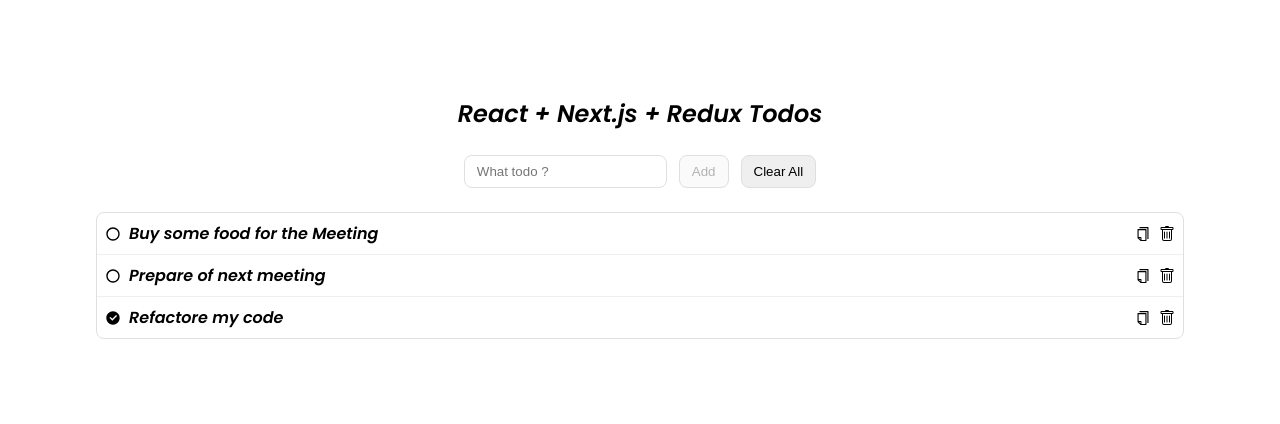
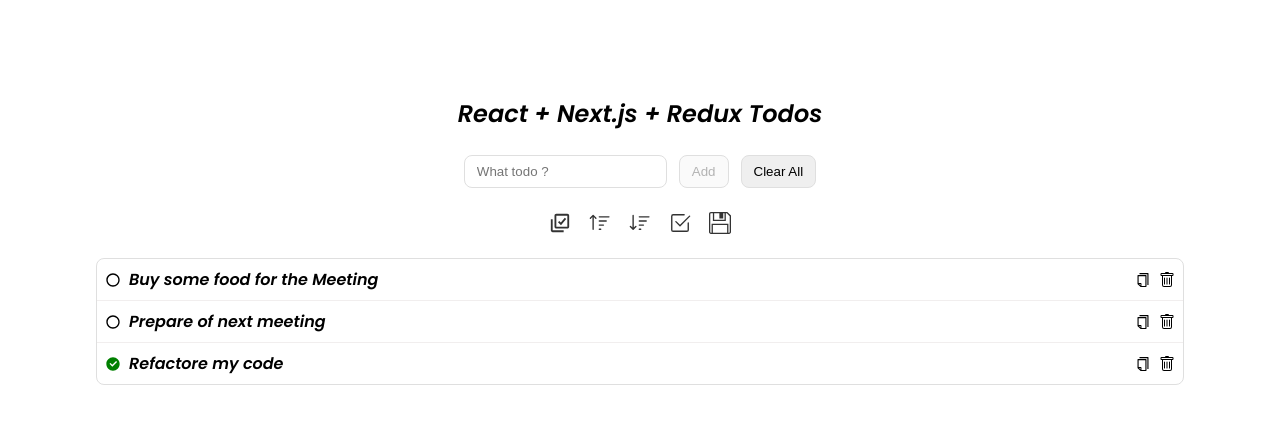
Before and after one commit to tamirossmbox/react-nextjs-redux-todos, a Next.js app: page / in a window 1280 px wide. Shown: the top 424 px of the page. Built offline with nearby package versions, Linux system fonts and the light colour scheme.

Commit message:
sass ability Filter and checkAll

```diff
--- a/next.config.js
+++ b/next.config.js
@@ -1,6 +1,11 @@
 /** @type {import('next').NextConfig} */
+const path = require('path')
+
 const nextConfig = {
   reactStrictMode: true,
+  sassOptions: {
+    includePaths: [path.join(__dirname, 'styles')],
+  },
 }
 
 module.exports = nextConfig
--- a/package.json
+++ b/package.json
@@ -16,10 +16,14 @@
     "eslint": "8.37.0",
     "eslint-config-next": "13.2.4",
     "next": "13.2.4",
+    "path": "^0.12.7",
     "react": "18.2.0",
     "react-dom": "18.2.0",
     "react-icons": "^4.8.0",
     "react-redux": "^8.0.5",
     "typescript": "5.0.3"
+  },
+  "devDependencies": {
+    "sass": "^1.61.0"
   }
 }
--- a/src/app/store.ts
+++ b/src/app/store.ts
@@ -1,9 +1,11 @@
 import { configureStore } from "@reduxjs/toolkit";
 import todosReducer from "@/features/TodoSlice";
+import filterReducer from '@/features/FilterSlice'
 
 export const store = configureStore({
   reducer: {
     todos: todosReducer,
+    filter: filterReducer
   },
 });
 
--- a/src/components/filter/Filter.tsx
+++ b/src/components/filter/Filter.tsx
@@ -1,9 +1,43 @@
-import React from 'react'
+import React, { useEffect, useState } from 'react'
+import { BsSortUp, BsSortDown, BsCheck2Square } from 'react-icons/bs';
+import { TfiSave as SaveIcon } from 'react-icons/tfi';
+import { BiSelectMultiple } from 'react-icons/bi';
+import { useDispatch, useSelector } from 'react-redux';
+import { checkAll } from '@/features/TodoSlice';
+import { RootState } from '@/app/store';
+import { saveToLocalStorage } from '@/features/FilterSlice';
+import styles from '../../styles/Filter.module.scss';
 
 const Filter = () => {
-  return (
-    <div>Filter</div>
-  )
+    const [isDisabled, setIsDisabled] = useState(false);
+    const dispatch = useDispatch();
+
+    const state = useSelector((state: RootState) => state.todos);
+    const iconColor = isDisabled ? 'lightgrey' : '#333';
+
+    useEffect(() => {
+        if (state.todos.length === 0) {
+            setIsDisabled(true)
+        } else (
+            setIsDisabled(false)
+        )
+    }, [state.todos])
+
+    const handleCheckAll = () => {
+        if (isDisabled) return;
+
+        dispatch(checkAll())
+    }
+
+    return (
+        <div className={styles.filter}>
+            <BiSelectMultiple onClick={handleCheckAll} color={iconColor} />
+            <BsSortUp color={iconColor} />
+            <BsSortDown color={iconColor}/>
+            <BsCheck2Square color={iconColor}/>
+            <SaveIcon color={iconColor} onClick={() => dispatch(saveToLocalStorage(state))}/>
+        </div>
+    )
 }
 
 export default Filter
--- a/src/components/list-item/ListItem.tsx
+++ b/src/components/list-item/ListItem.tsx
@@ -32,7 +32,7 @@
         <li key={id} className={styles['list-item']}>
 
             <span className={styles.text} onClick={handleClick}>
-                {isDone ? <RiCheckboxCircleFill /> : <RiCheckboxBlankCircleLine />}
+                {isDone ? <RiCheckboxCircleFill color='green'/> : <RiCheckboxBlankCircleLine />}
                 {text}
             </span>
 
--- /dev/null
+++ b/src/features/FilterSlice.ts
@@ -0,0 +1,20 @@
+import { PayloadAction, createSlice } from "@reduxjs/toolkit";
+import { TodosState } from "./TodoSlice";
+
+const initialState = {
+  isCheckAll: false,
+};
+
+export const filterSlice = createSlice({
+  name: "filter",
+  initialState,
+  reducers: {
+    saveToLocalStorage: (state, action: PayloadAction<TodosState>) => {
+      localStorage.setItem("todos", JSON.stringify(action.payload));
+    },
+  },
+});
+
+export const { saveToLocalStorage } = filterSlice.actions;
+
+export default filterSlice.reducer;
--- a/src/features/TodoSlice.ts
+++ b/src/features/TodoSlice.ts
@@ -47,10 +47,16 @@
 
       if (todo) todo.isDone = !isDone;
     },
+
+    checkAll: (state) => {
+      state.todos.forEach((todo) => (todo.isDone = true));
+    },
   },
 });
 
-export const { addTodo, clearAll, deleteTodo, changeIsDone } =
+export const { addTodo, clearAll, deleteTodo, changeIsDone, checkAll } =
   todosSlice.actions;
 
 export default todosSlice.reducer;
+//  markAsDone
+//  markAllAsDone
--- a/src/pages/index.tsx
+++ b/src/pages/index.tsx
@@ -3,6 +3,7 @@
 import styles from '@/styles/Home.module.css'
 import TodoList from '@/components/TodoList'
 import Form from '@/components/form/Form'
+import Filter from '@/components/filter/Filter'
 
 const inter = Inter({ subsets: ['latin'] })
 
@@ -19,6 +20,7 @@
       <main className={styles.main}>
         <h2>React + Next.js + Redux Todos </h2>
         <Form />
+        <Filter />
         <TodoList />
       </main>
     </>
--- /dev/null
+++ b/src/styles/Filter.module.scss
@@ -0,0 +1,16 @@
+.filter {
+  display: flex;
+  gap: 18px;
+
+  & button {
+    padding: 4px;
+    border-radius: 4px;
+    border: 1px solid #dfdfdf;
+    cursor: pointer;
+  }
+
+  & svg {
+    font-size: 22px;
+    width: 22px;
+  }
+}
```
Also changed, not shown: 1 other file (tests, documents, lock files or other folders).
